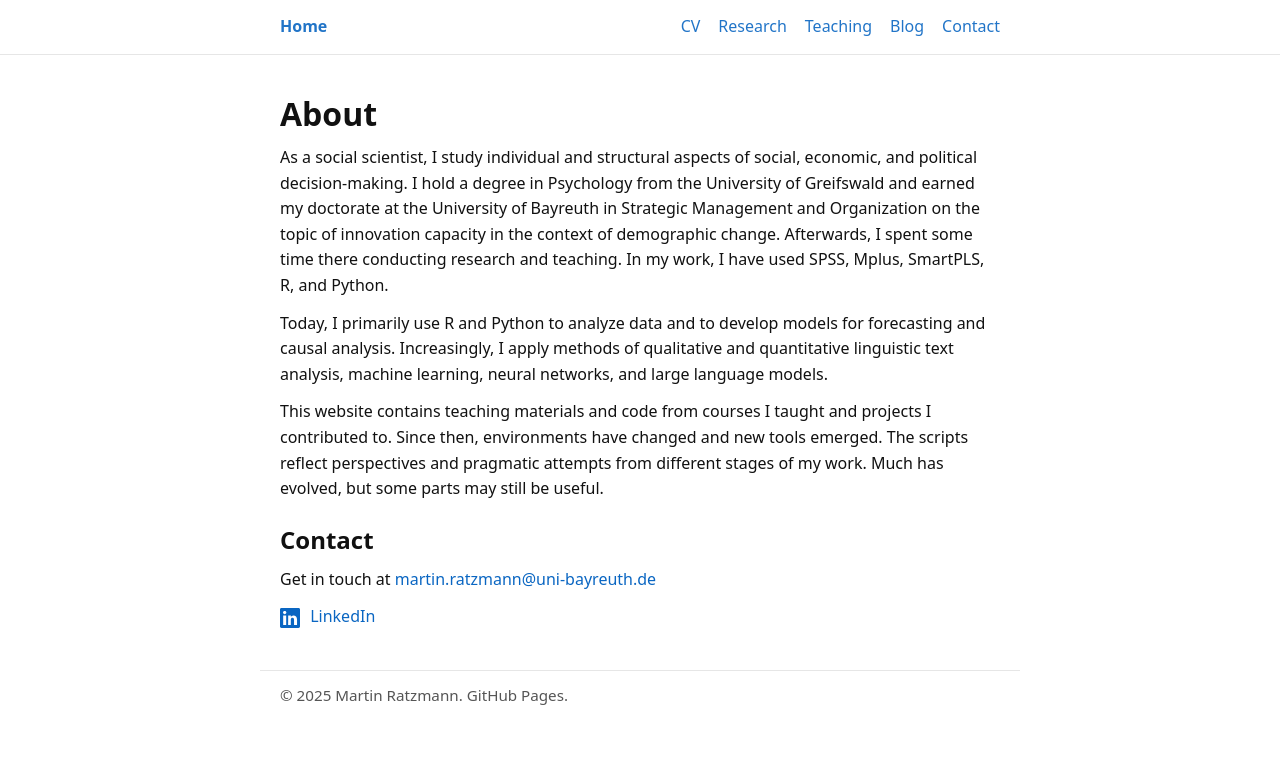
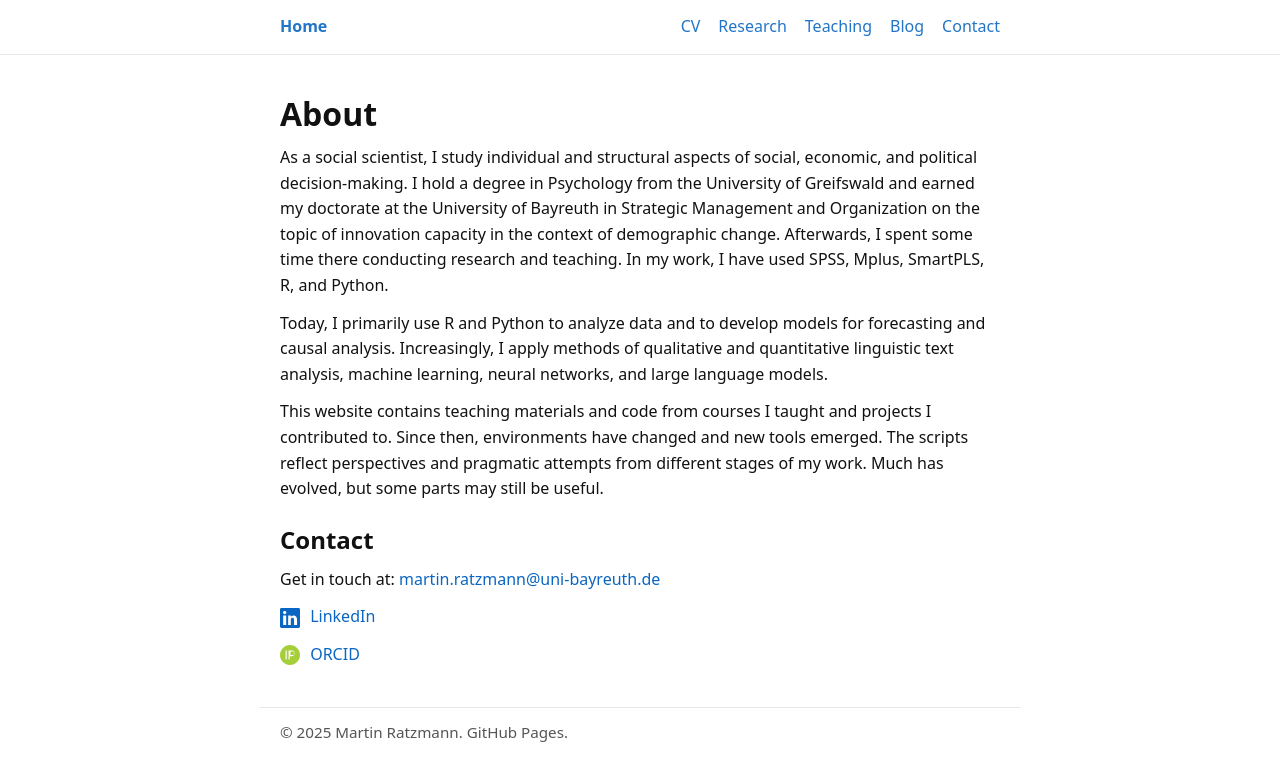
Before and after one commit to martinratzmann/martinratzmann.github.io, a plain HTML site: page contact.html in a window 1280 px wide. Drawn offline with Linux system fonts and the light colour scheme.

Commit message:
Update website

```diff
--- a/contact.html
+++ b/contact.html
@@ -26,7 +26,7 @@
 
 <h2>Contact</h2>
 <p>
-  Get in touch at
+  Get in touch at:
   <a href="mailto:martin.ratzmann@uni-bayreuth.de">martin.ratzmann@uni-bayreuth.de</a>
 </p>
 <p>
@@ -45,6 +45,17 @@
     </svg>
     LinkedIn
   </a>
+	<p>
+  <a href="https://orcid.org/0000-0002-5794-880X" target="_blank" aria-label="ORCID">
+    <!-- ORCID Logo als Inline-SVG -->
+    <svg xmlns="http://www.w3.org/2000/svg" width="20" height="20" fill="currentColor" viewBox="0 0 256 256" style="vertical-align:middle; margin-right:6px;">
+      <path fill="#A6CE39" d="M128 0c70.7 0 128 57.3 128 128s-57.3 128-128 128S0 198.7 0 128 57.3 0 128 0z"/>
+      <path fill="#fff" d="M86.3 186.7H71.7V69.3h14.6v117.4zM119.5 69.3h27.7c23.2 0 39.5 15.6 39.5 36.7 0 21.6-16.4 36.9-39.9 36.9h-23v43.8h-14.3V69.3zm14.3 14.6v45.2h23.2c15.1 0 25.3-9.3 25.3-22.6 0-13.1-9.7-22.6-24.4-22.6h-24.1z"/>
+    </svg>
+    ORCID
+  </a>
+</p>
+
 </p>
 
   </main>
```
